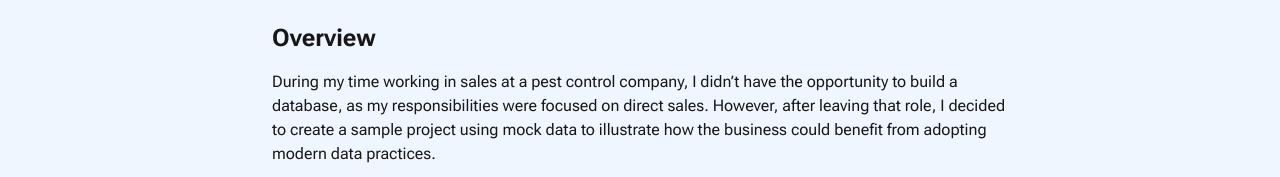
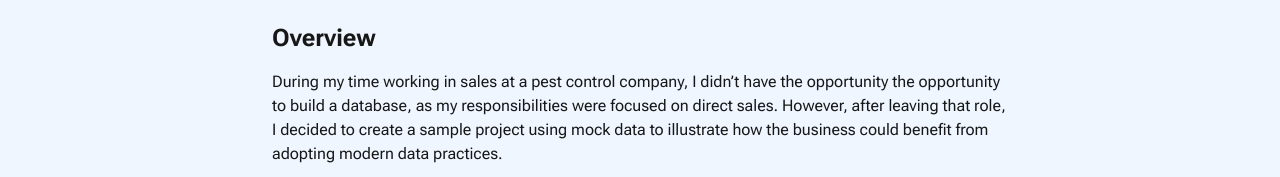
Before and after one commit to Eliasfmt/EliasTechStudio, a Next.js app: page /projects/pcVisualization in a window 1280 px wide. Shown: the part 775-952 px from the top of the page. Built offline with nearby package versions, Linux system fonts and the light colour scheme.

Commit message:
fixed single quote

```diff
--- a/src/app/projects/pcVisualization/page.tsx
+++ b/src/app/projects/pcVisualization/page.tsx
@@ -47,7 +47,7 @@ export default function VisualizationProject() {
       />
 <br/>
   <h2 className="text-2xl font-semibold mb-4">Overview</h2>
-  <p className="mb-6">During my time working in sales at a pest control company, I didn’t have the opportunity to build a database, as my responsibilities were focused on direct sales. However, after leaving that role, I decided to create a sample project using mock data to illustrate how the business could benefit from adopting modern data practices.</p>
+  <p className="mb-6">During my time working in sales at a pest control company, I didn&rsquo;t have the opportunity the opportunity to build a database, as my responsibilities were focused on direct sales. However, after leaving that role, I decided to create a sample project using mock data to illustrate how the business could benefit from adopting modern data practices.</p>
 
   <h2 className="text-2xl font-semibold mb-4">Data Generation</h2>
   <p className="mb-4">Using Python, I generated synthetic data relevant to the pest control industry. The dataset includes three main tables: <strong>Customers</strong>, <strong>Sales</strong>, and <strong>Salesmen</strong>.</p>
@@ -55,8 +55,8 @@ export default function VisualizationProject() {
   <h3 className="text-xl font-semibold mb-2">Customers Table</h3>
   <ul className="list-disc list-inside mb-4">
     <li><code>customer_id</code>: Unique identifier for each customer</li>
-    <li><code>first_name</code>: Customer’s first name</li>
-    <li><code>last_name</code>: Customer’s last name</li>
+    <li><code>first_name</code>: Customer&rsquo;s first name</li>
+    <li><code>last_name</code>: Customer&rsquo;s last name</li>
     <li><code>email</code>: Email address</li>
     <li><code>phone</code>: Phone number</li>
     <li><code>address</code>: Street address</li>
@@ -119,7 +119,7 @@ export default function VisualizationProject() {
     <li>Contract values</li>
     <li>Payment statuses</li>
   </ul>
-  <p className="mb-6">Since the data is randomly generated, the visualizations don’t reveal real business trends. However, this prototype demonstrates how a company could extract valuable insights using real operational data by tracking KPIs and performance metrics.</p>
+  <p className="mb-6">Since the data is randomly generated, the visualizations don&rsquo;t reveal real business trends. However, this prototype demonstrates how a company could extract valuable insights using real operational data by tracking KPIs and performance metrics.</p>
 
         <img
         src="/image/pcVisualizationImages/PCDashboard.png"
```
